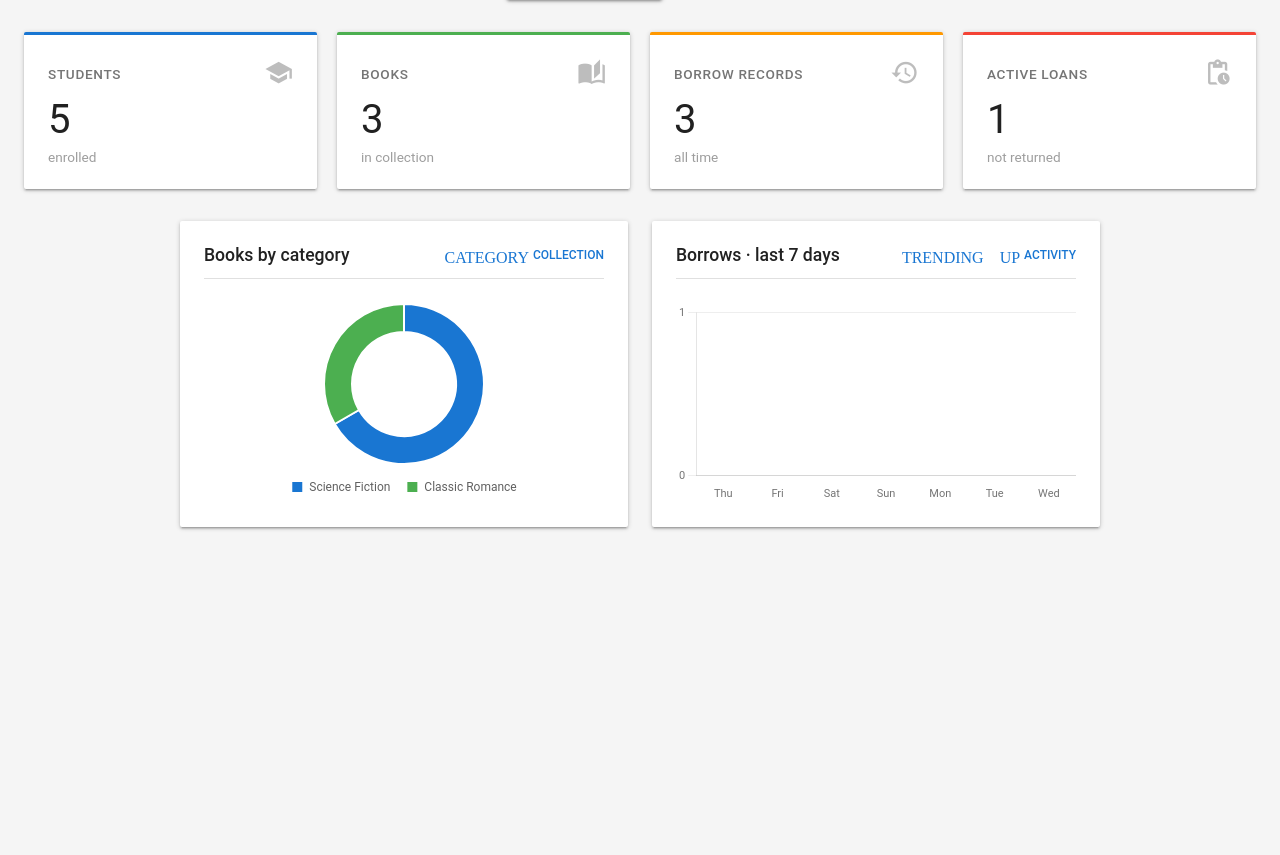
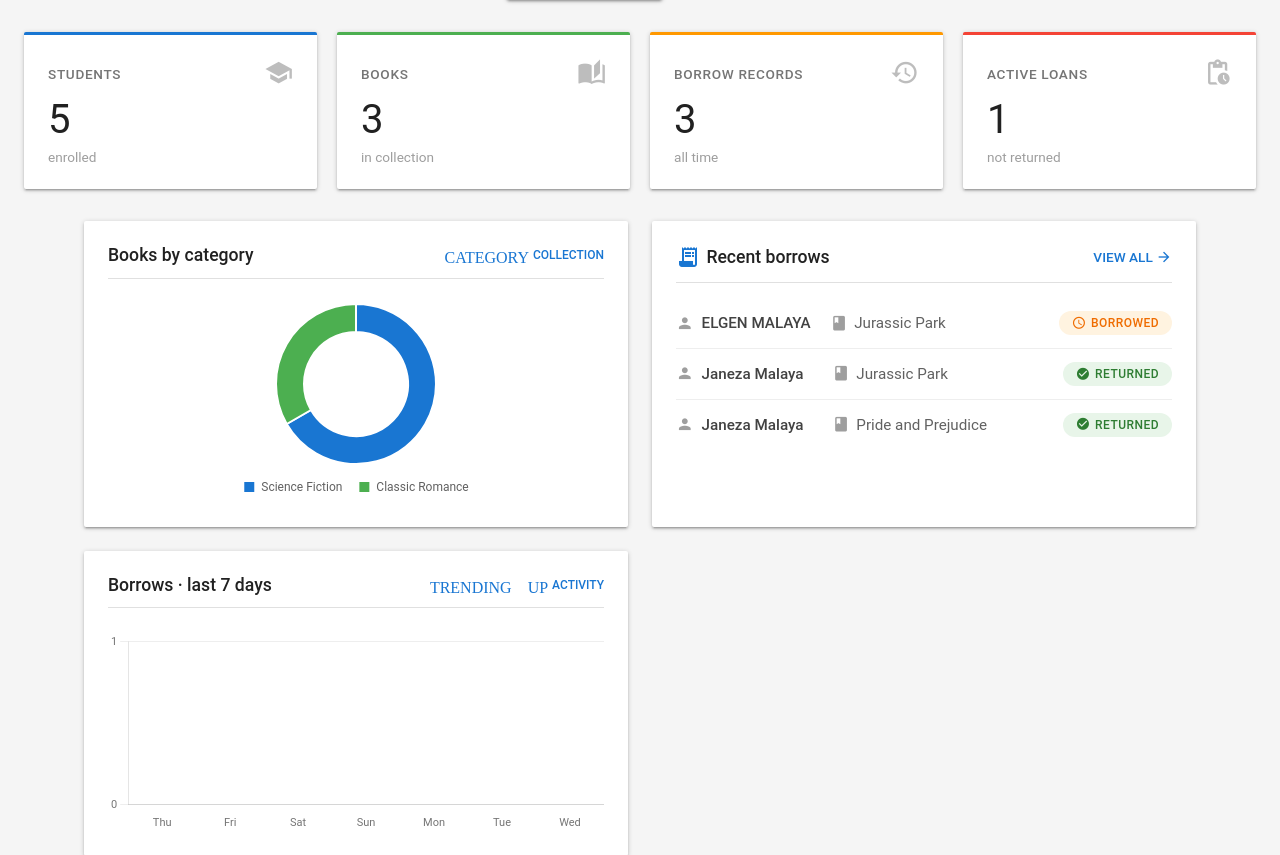
Before and after one commit to janeza110519/it30-b, a PHP site: page /dashboard.php in a window 1280 px wide. Shown: the part 75-930 px from the top of the page. Before the commit the page ends 605 px from the top, so only its background shows below. Run offline with PHP 8.4, Linux system fonts and the light colour scheme; data comes from the database, SQL or seed files in the repository.

Commit message:
CODEBLOCK2

```diff
--- a/dashboard.php
+++ b/dashboard.php
@@ -328,6 +328,44 @@ try {
         <canvas id="categoryChart" width="400" height="200"></canvas>
     </div>
 
+    <!-- RECENT BORROWS -->
+<div class="recent-borrows">
+    <div class="recent-header">
+        <h3>
+            <span class="material-icons">receipt_long</span>
+            Recent borrows
+        </h3>
+        <a href="#">
+            view all
+            <span class="material-icons">arrow_forward</span>
+        </a>
+    </div>
+    <?php if (empty($recentBorrows)): ?>
+        <div class="borrow-row" style="color:#9e9e9e; justify-content:center;">
+            No borrow records yet.
+        </div>
+    <?php else: ?>
+        <?php foreach ($recentBorrows as $row): ?>
+            <div class="borrow-row">
+                <div class="borrow-student">
+                    <span class="material-icons">person</span>
+                    <?= htmlspecialchars($row['student_first_name'] . ' ' . $row['student_last_name']) ?>
+                </div>
+                <div class="borrow-book">
+                    <span class="material-icons">book</span>
+                    <?= htmlspecialchars($row['book_title']) ?>
+                </div>
+                <div class="borrow-status <?= $row['borrow_return_date'] ? 'returned' : 'borrowed' ?>">
+                    <span class="material-icons">
+                        <?= $row['borrow_return_date'] ? 'check_circle' : 'schedule' ?>
+                    </span>
+                    <?= $row['borrow_return_date'] ? 'Returned' : 'Borrowed' ?>
+                </div>
+            </div>
+        <?php endforeach; ?>
+    <?php endif; ?>
+</div>
+
     <!-- Bar Chart: Borrow Activity -->
 <div class="chart-card">
     <div class="chart-title">
--- a/includes/navbar.php
+++ b/includes/navbar.php
@@ -52,6 +52,24 @@ for ($i = 6; $i >= 0; $i--) {
     $dayLabels[] = date('D', strtotime($date));
     $dailyBorrows[] = $borrowByDay[$date] ?? 0;
 }
+
+// ---------- 4. RECENT BORROWS ----------
+
+$recentStmt = $pdo->query("
+    SELECT
+        s.student_first_name,
+        s.student_last_name,
+        b.book_title,
+        br.borrow_return_date
+    FROM borrow br
+    INNER JOIN students s ON br.student_id = s.student_id
+    INNER JOIN books b ON br.book_id = b.book_id
+    ORDER BY br.borrow_id DESC
+    LIMIT 5
+");
+
+$recentBorrows = $recentStmt->fetchAll();
+
 ?>
 
 <!-- Material Icon -->
```
Also changed, not shown: index.php (+1 -15 lines).
